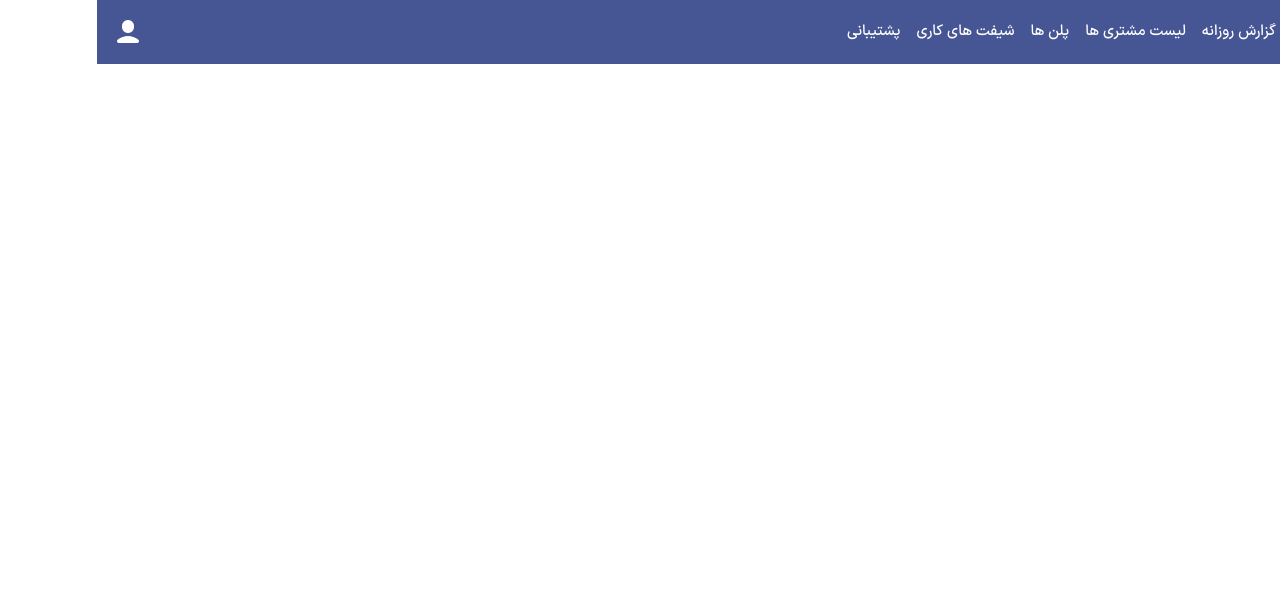
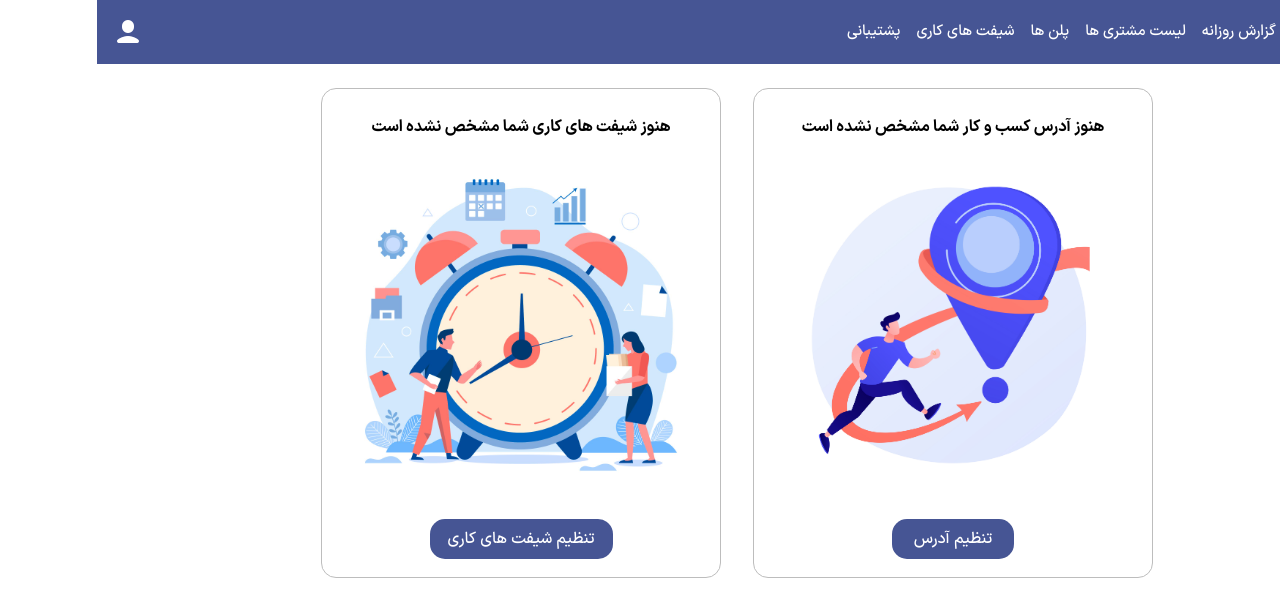
Before and after one commit to mobintahmasbi/sarevaght-front-end-nextjs, a Next.js app: page /panel/not-active in a window 1280 px wide. Shown: the top 616 px of the page. Built offline with nearby package versions, Linux system fonts and the light colour scheme.

Commit message:
complete set-timing and set-address in both size

```diff
--- a/src/app/panel/not-active/page.tsx
+++ b/src/app/panel/not-active/page.tsx
@@ -1,9 +1,36 @@
+import Image from "next/image";
 import PanelHeader from "../../components/panelHeader";
+import setAddress from "../../../../public/set-address.jpg";
+import setTiming from "../../../../public/set-timing.jpg";
 
 export default function NotActive() {
-    return (
-        <>
-            <PanelHeader />
-        </>
-    )
+  return (
+    <>
+      <PanelHeader />
+      <div className="w-full flex flex-wrap justify-center items-center sm:mb-0 mb-5">
+        <div className="sm:w-[400px] sm:h-[490px] flex flex-wrap items-center justify-center main-border rounded-[15px] p-4 mt-6 mx-4">
+          <div className="text-center w-full font-bold mt-2">
+            هنوز آدرس کسب و کار شما مشخص نشده است
+          </div>
+          <Image src={setAddress} alt="set-address" className="" />
+          <div className="w-full flex items-center justify-center">
+            <button className="w-1/3 bg-main-blue text-white rounded-[15px] p-2 mt-2">
+              تنظیم آدرس
+            </button>
+          </div>
+        </div>
+        <div className="sm:w-[400px] sm:h-[490px] flex flex-wrap items-center justify-center main-border rounded-[15px] p-4 mt-6 mx-4">
+          <div className="text-center w-full font-bold mt-2">
+            هنوز شیفت های کاری شما مشخص نشده است
+          </div>
+          <Image src={setTiming} alt="set-timing" className="" />
+          <div className="w-full flex items-center justify-center">
+            <button className="sm:w-1/2 w-2/3 bg-main-blue text-white rounded-[15px] p-2 mt-2">
+              تنظیم شیفت های کاری
+            </button>
+          </div>
+        </div>
+      </div>
+    </>
+  );
 }
```
